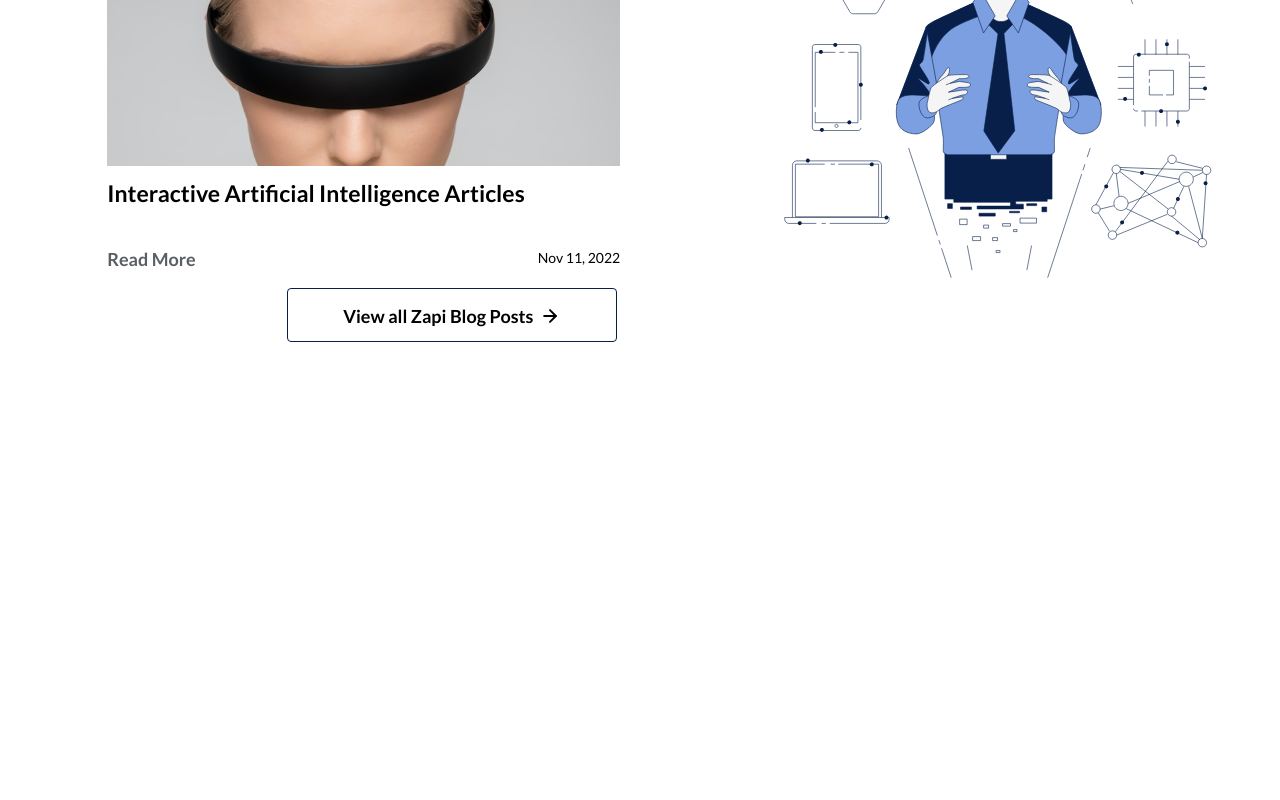
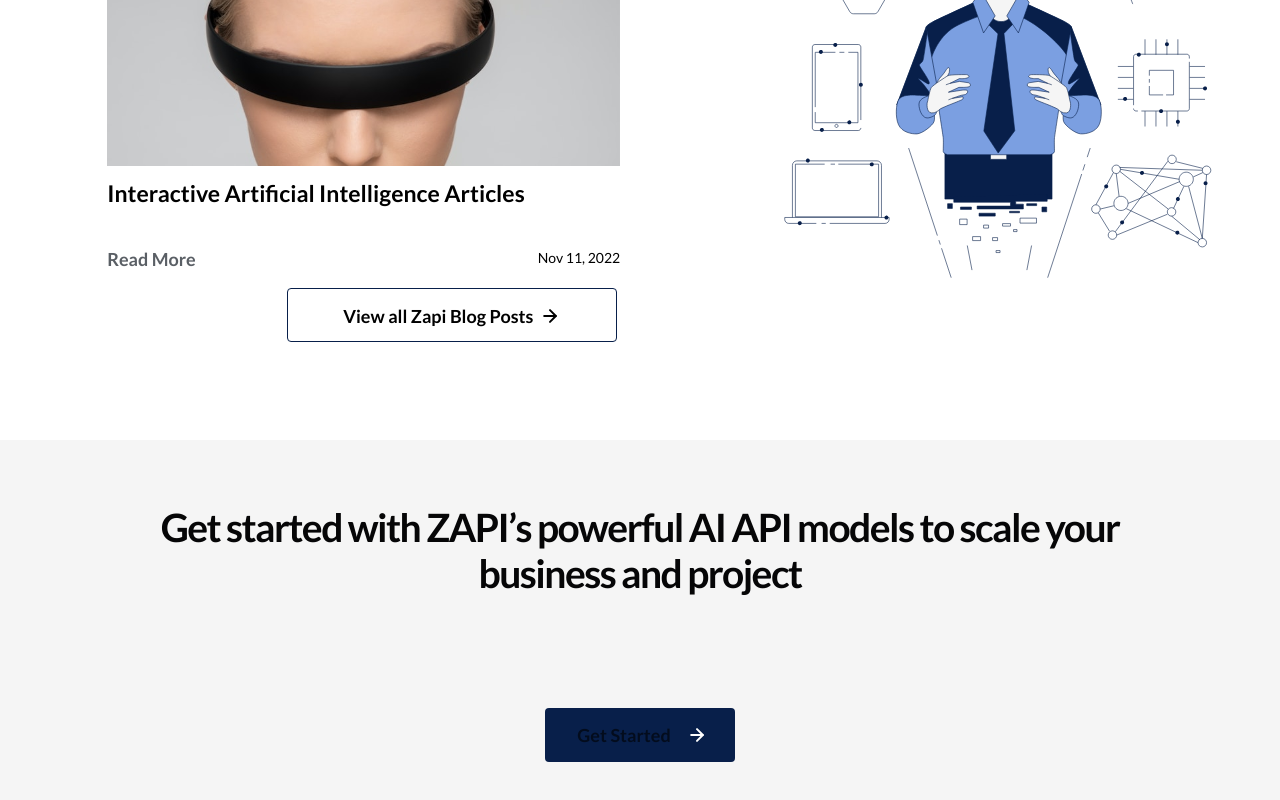
Before and after one commit to Zummit-Africa-Inc/Zapi-FE-v2, a React (Vite) app: page / in a window 1280 px wide. Shown: the part 5263-6063 px from the top of the page. Before the commit the page ends 5703 px from the top, so only its background shows below. Built offline with nearby package versions, Linux system fonts and the light colour scheme; no server answers; what aws-amplify would draw is missing.

Commit message:
Update On Getting Started

```diff
--- /dev/null
+++ b/src/components/home/gettingStarted.tsx
@@ -0,0 +1,68 @@
+import { Box, Stack, Theme } from "@mui/material";
+import React from "react";
+import { makeStyles } from "@mui/styles";
+import { Button } from "..";
+import { ButtonArrow } from "../../assets/icons";
+import { NavLink } from 'react-router-dom'
+import "react-multi-carousel/lib/styles.css";
+
+
+
+const GettingStarted: React.FC = () => {
+  const classes = useStyles();
+  return (
+    <Box className={classes.container}>
+      <Stack pb={4} className={classes.heading}>
+        <h1>Get started with ZAPI’s powerful AI API models to scale your business and project </h1>
+      </Stack>
+      <div style={{ paddingTop: "4rem", color: "#FFF" }}>
+        <NavLink to="/api-hub">
+            <Button
+            label="Get Started"
+            variant="primary"
+            type="button"
+            size="large"
+            icon={<ButtonArrow color="#FFF" />}
+            />
+        </NavLink>
+      </div>
+    </Box>
+  );
+};
+
+export default GettingStarted;
+
+const useStyles = makeStyles((theme: Theme) => ({
+  container: {
+    display: "flex",
+    flexDirection: "column",
+    alignItems: "center",
+    textAlign: "center",
+    justifyContent: "center",
+    padding: "4rem 6.7rem",
+    background: theme.palette.background.default,
+    [theme.breakpoints.down("tablet")]: {
+      padding: "2.5rem 1rem",
+    },
+  },
+  heading: {
+    "& h1": {
+      fontSize: "39px",
+      fontWeight: 600,
+      color: theme.palette.grey[100],
+      letterSpacing: "-0.04em",
+      paddingBottom: "1rem",
+      [theme.breakpoints.down("tablet")]: {
+        fontSize: "34px",
+      },
+    },
+    "& p": {
+      fontSize: "1.25rem",
+      fontWeight: 400,
+      color: theme.palette.grey[400],
+      [theme.breakpoints.down("tablet")]: {
+        fontSize: "18px",
+      },
+    },
+  },
+}));
--- a/src/components/index.ts
+++ b/src/components/index.ts
@@ -19,3 +19,4 @@ export { default as Market } from './home/Market'
 export { default as AiModels } from './home/AiModels'
 export { default as Pricing } from './home/Pricing'
 export { default as Blog } from './home/Blog'
+export { default as GettingStarted } from './home/gettingStarted'
--- a/src/pages/Home.tsx
+++ b/src/pages/Home.tsx
@@ -11,6 +11,7 @@ import {
   Navbar,
   Pricing,
   Blog,
+  GettingStarted
 } from "../components";
 
 const Home = () => {
@@ -25,6 +26,7 @@ const Home = () => {
       <Market />
       <Pricing />
       <Blog />
+      <GettingStarted />
     </Stack>
   );
 };
```
Also changed, not shown: src/components/shared/HamburgerMenu.tsx (+8 -4 lines).
